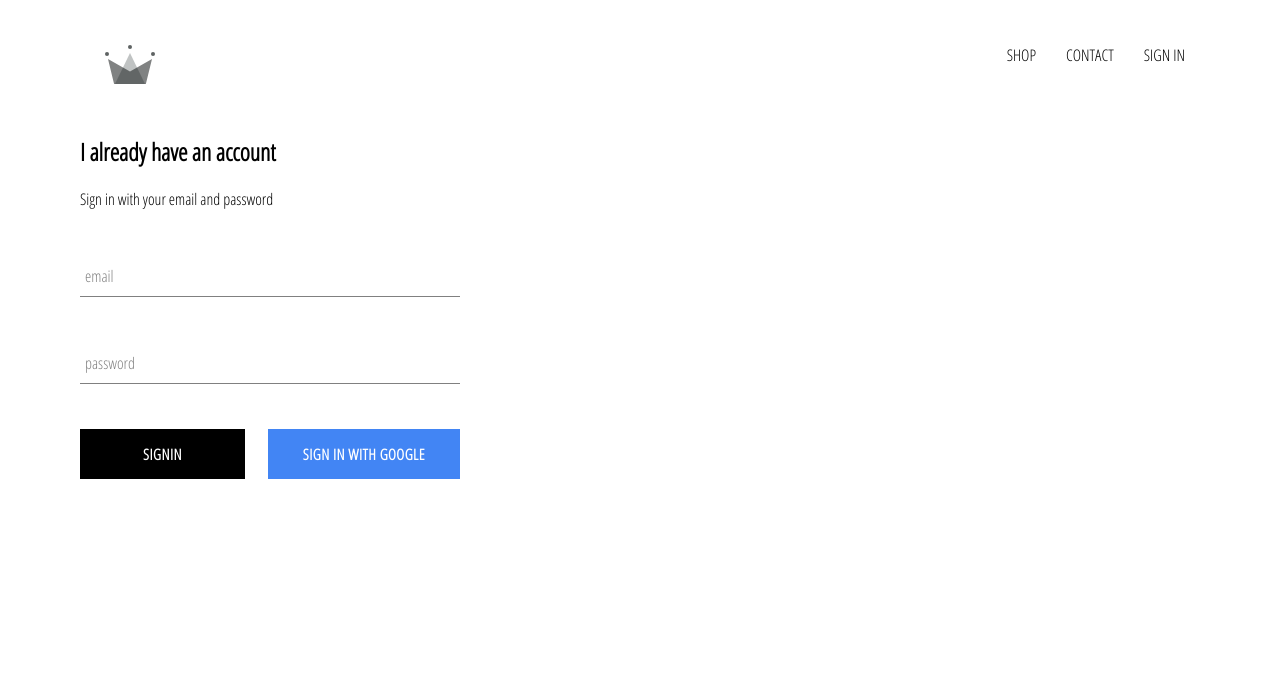
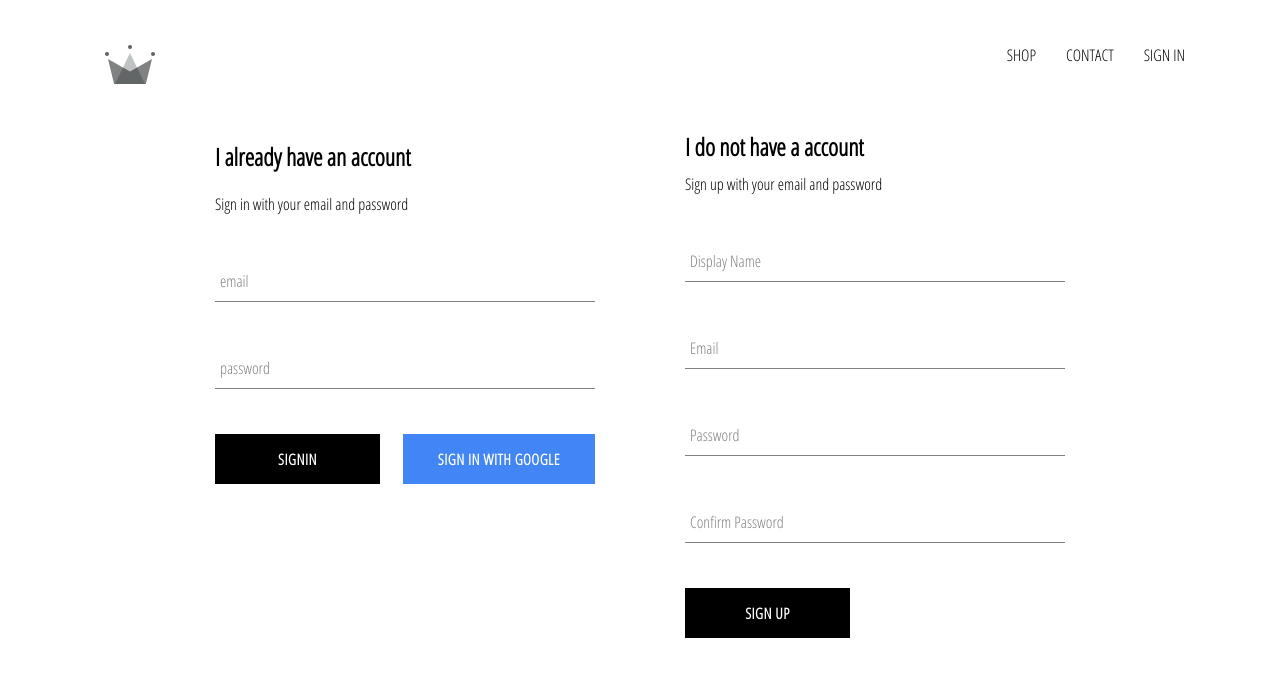
Before and after one commit to XiaoXin620/crwn-clothing, a React (Create React App) app: page /signin in a window 1280 px wide. Shown: the top 676 px of the page. Built offline with nearby package versions, Linux system fonts and the light colour scheme; no server answers.

Commit message:
完成  sign in 登录方法

```diff
--- a/src/App.js
+++ b/src/App.js
@@ -5,7 +5,7 @@
 import ShopPage from './pages/shop/shop.component'
 import Header from './components/header/header.component'
 import SignInAndSignUpPage from './pages/sigin-in-and-sign-up/sigin-in-and-sign-up.component'
-import { auth } from './firebase/firebase.utils'
+import { auth, createUserProfileDocument } from './firebase/firebase.utils'
 
 
 import "./App.css";
@@ -18,11 +18,21 @@
   unsubscribeFromAuth = null
 
   componentDidMount() {
-    this.unsubscribeFromAuth = auth.onAuthStateChanged(user => {
-      this.setState({currentUser: user})
+    this.unsubscribeFromAuth = auth.onAuthStateChanged(async userAuth => {
+      if(userAuth) {
+        const userRef = await createUserProfileDocument(userAuth);
 
-      console.log(user);
-    })
+        userRef.onSnapshot(snapShot=>{
+          this.setState({
+            currentUser: snapShot.id,
+            ...snapShot.data()
+          });
+          console.log(this.state);
+      });
+
+      }
+      this.setState({ currentUser: userAuth })
+    });
   }
 
   componentWillUnmount() {
--- a/src/components/sign-in/sign-in.component.jsx
+++ b/src/components/sign-in/sign-in.component.jsx
@@ -2,24 +2,29 @@
 
 import FormInput from '../form-input/form-input.compoent';
 import CustomButton from '../custom-button/custom-button.compoent';
-import { signInWithGoogle } from '../../firebase/firebase.utils.js';
+import { auth, signInWithGoogle } from '../../firebase/firebase.utils.js';
 
 import './sigin-in.styles.scss';
 
 export default class SignIn extends Component {
-    constructor(props) {
-        super(props);
+    state = {
+        email: '',
+        password: '',
+    };
 
-        this.state = {
-            email: '',
-            password: '',
-        };
-    }
+    handleSubmit = async event => {
+        event.preventDefault();
 
-    handleSubmit = (event) => {
-        event.prevenDefault();
+        const { email, password } = this.state;
 
-        this.state({ email: '', password: '' });
+        try {
+            await auth.signInWithEmailAndPassword(email, password);
+
+            this.setState({ email: '', password: '' });
+        } catch(error) {
+            console.error(error);
+        }
+
     };
 
     handleChange = (event) => {
@@ -33,7 +38,7 @@
                 <h2>I already have an account</h2>
                 <span>Sign in with your email and password</span>
 
-                <form action={this.handleSubmit}>
+                <form onSubmit={this.handleSubmit}>
                     <FormInput
                         name="email"
                         type="email"
--- /dev/null
+++ b/src/components/sign-up/sign-up.component.jsx
@@ -0,0 +1,97 @@
+import React from 'react';
+
+import FromInput from '../form-input/form-input.compoent';
+import CustomButton from '../custom-button/custom-button.compoent';
+
+import { auth, createUserProfileDocument } from '../../firebase/firebase.utils';
+
+import './sign-up.styles.scss';
+
+class SignUp extends React.Component {
+    state = {
+        displayName: '',
+        email: '',
+        password: '',
+        confirmPassword: '',
+    };
+
+    handleSubmit = async event => {
+        event.preventDefault();
+
+        const { displayName, email, password, confirmPassword } = this.state;
+
+        if (password !== confirmPassword) {
+            alert("password don't match");
+            return;
+        }
+        try {
+            const { user } = await auth.createUserWithEmailAndPassword(
+                email,
+                password
+            );
+
+            await createUserProfileDocument(user, { displayName });
+
+            this.setState({
+                displayName: '',
+                email: '',
+                password: '',
+                confirmPassword: '',
+            });
+        } catch (error) {
+            console.error(error);
+        }
+    };
+
+    handleChange = (e) => {
+        const { name, value } = e.target;
+        this.setState({ [name]: value });
+    };
+
+    render() {
+        const { displayName, email, password, confirmPassword} = this.state;
+        return (
+            <div className="sign-up">
+                <h2 className="title">I do not have a account</h2>
+                <span>Sign up with your email and password</span>
+                <form className="sign-up-from" onSubmit={this.handleSubmit}>
+                    <FromInput
+                        type="text"
+                        name="displayName"
+                        value={displayName}
+                        onChange={this.handleChange}
+                        label="Display Name"
+                        required
+                    />
+                    <FromInput
+                        type="email"
+                        name="email"
+                        value={email}
+                        onChange={this.handleChange}
+                        label="Email"
+                        required
+                    />
+                    <FromInput
+                        type="password"
+                        name="password"
+                        value={password}
+                        onChange={this.handleChange}
+                        label="Password"
+                        required
+                    />
+                    <FromInput
+                        type="password"
+                        name="confirmPassword"
+                        value={confirmPassword}
+                        onChange={this.handleChange}
+                        label="Confirm Password"
+                        required
+                    />
+                    <CustomButton type="submit">SIGN UP</CustomButton>
+                </form>
+            </div>
+        );
+    }
+}
+
+export default SignUp;
--- /dev/null
+++ b/src/components/sign-up/sign-up.styles.scss
@@ -0,0 +1,9 @@
+.sign-up {
+    display: flex;
+    flex-direction: column;
+    width: 380px;
+
+    .title {
+        margin: 10px 0;
+    }
+}
--- a/src/firebase/firebase.utils.js
+++ b/src/firebase/firebase.utils.js
@@ -3,24 +3,48 @@
 import 'firebase/auth';
 
 const config = {
-    apiKey: "AIzaSyDi940PMlGsTeuT_OTTyhI9CfARpcOFlW0",
-    authDomain: "crwn-db-470df.firebaseapp.com",
-    projectId: "crwn-db-470df",
-    storageBucket: "crwn-db-470df.appspot.com",
-    messagingSenderId: "775166545583",
-    appId: "1:775166545583:web:4aa427ab1d1f838e134e5a",
-    measurementId: "G-L1YHB8B4NF"
-  };
+    apiKey: 'AIzaSyDi940PMlGsTeuT_OTTyhI9CfARpcOFlW0',
+    authDomain: 'crwn-db-470df.firebaseapp.com',
+    projectId: 'crwn-db-470df',
+    storageBucket: 'crwn-db-470df.appspot.com',
+    messagingSenderId: '775166545583',
+    appId: '1:775166545583:web:4aa427ab1d1f838e134e5a',
+    measurementId: 'G-L1YHB8B4NF',
+};
 
+export const createUserProfileDocument = async (userAuth, additionalData) => {
+    if (!userAuth) return;
+
+    const userRef = firestore.doc(`users/${userAuth.uid}`);
+
+    const snapShot = await userRef.get();
+
+    if (!snapShot.exists) {
+        const { displayName, email } = userAuth;
+        const createdAt = new Date();
+
+        try {
+            await userRef.set({
+                displayName,
+                email,
+                createdAt,
+                ...additionalData,
+            });
+        } catch (error) {
+          console.log('error creating user',error.message);
+        }
+    }
+
+    return userRef;
+}
 
 firebase.initializeApp(config);
 
 export const auth = firebase.auth();
 export const firestore = firebase.firestore();
 
-
 const provider = new firebase.auth.GoogleAuthProvider();
-provider.setCustomParameters({prompt: 'select_account'});
+provider.setCustomParameters({ prompt: 'select_account' });
 export const signInWithGoogle = () => auth.signInWithPopup(provider);
 
 export default firebase;
--- a/src/pages/sigin-in-and-sign-up/sigin-in-and-sign-up.component.jsx
+++ b/src/pages/sigin-in-and-sign-up/sigin-in-and-sign-up.component.jsx
@@ -1,6 +1,7 @@
 import React from 'react'
 
 import SignIn from '../../components/sign-in/sign-in.component'
+import SignUp from '../../components/sign-up/sign-up.component'
 
 import './sigin-in-and-sign-up.styles.scss'
 
@@ -8,6 +9,7 @@
     return (
         <div className='sign-in-and-sign-up'>
             <SignIn/>
+            <SignUp/>
         </div>
     )
 }
--- a/src/pages/sigin-in-and-sign-up/sigin-in-and-sign-up.styles.scss
+++ b/src/pages/sigin-in-and-sign-up/sigin-in-and-sign-up.styles.scss
@@ -0,0 +1,6 @@
+.sign-in-and-sign-up {
+    width: 850px;
+    display: flex;
+    justify-content: space-between;
+    margin: 30px auto;
+}
```
